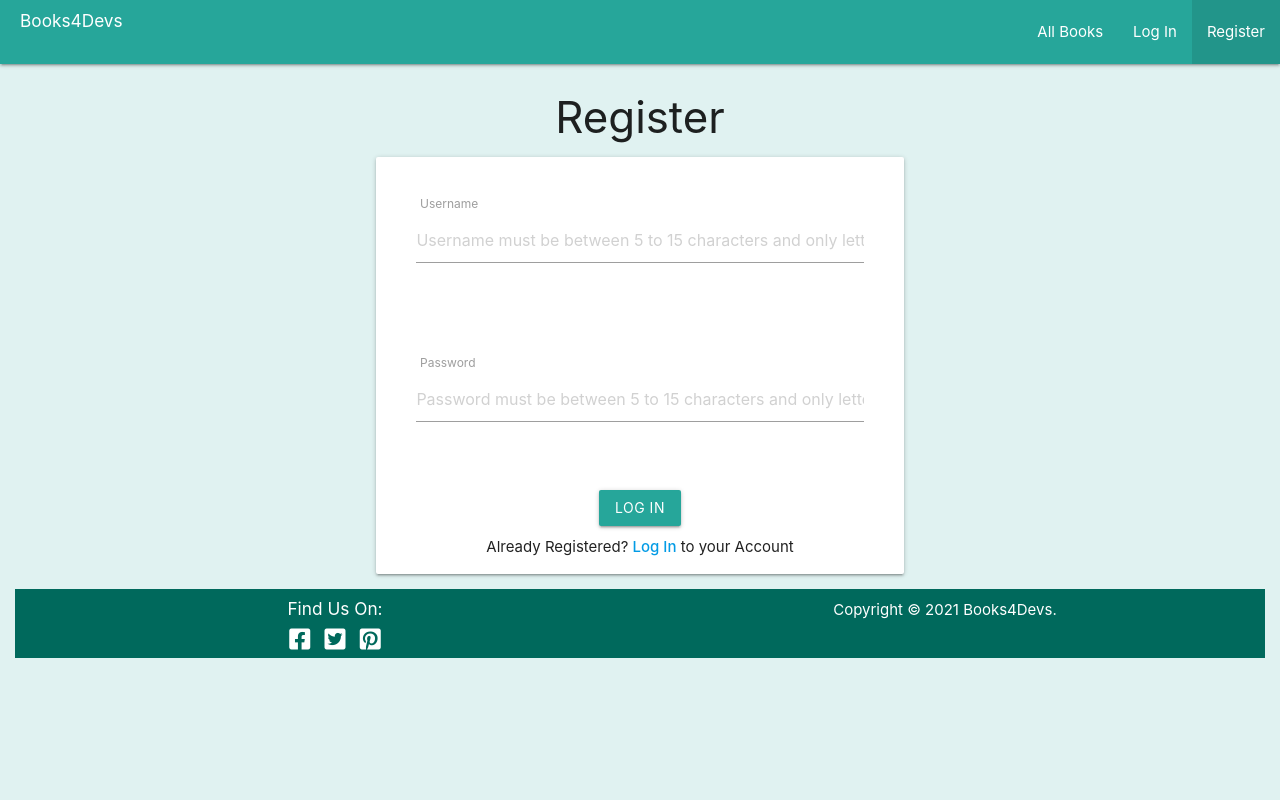
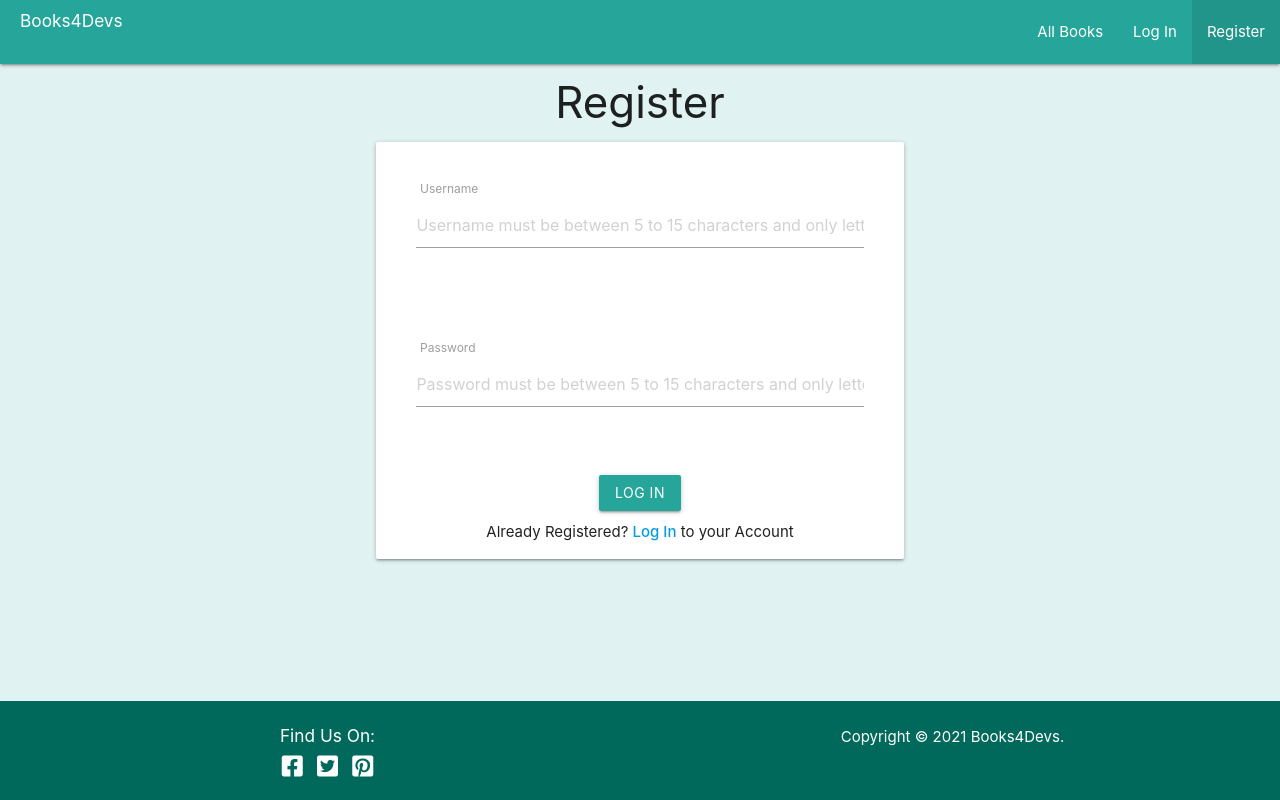
Before and after one commit to PhillyJB/Books4Devs, a Flask app: page /register in a window 1280 px wide. Run offline with Flask 2, Linux system fonts and the light colour scheme; some libraries are stand-ins or nearby versions.

Commit message:
formatted all pages and flash messages and tested all site functionality

```diff
--- a/static/css/styles.css
+++ b/static/css/styles.css
@@ -11,13 +11,14 @@ h3 {
 
 body {
   background-color: #e0f2f1;
+  height:100vh;
+  margin:0;
   display: flex;
-  min-height: 100vh;
-  flex-direction: column;
+  flex-direction:column;
 }
 
-main {
-  flex: 1 0 auto;
+footer {
+  margin-top:auto;
 }
 
 /*----Navbar section------*/
@@ -101,7 +102,6 @@ main {
 /*----add book form------*/
 
 .add-form-col form {
-  align-items: center;
   margin: auto;
   width: 80%;
 }
@@ -212,6 +212,14 @@ main {
   margin-bottom: 20px;
 }
 
+@media (max-width: 992px) {
+.book-content h5 {
+  margin-top: 10px;
+  padding-top: 10px;
+}
+
+}
+
 .book-content .btn {
   margin: 5px;
 }
--- a/templates/base.html
+++ b/templates/base.html
@@ -21,20 +21,24 @@
 <body>
     <!-- Responsive navbars-->
     <!-- Materialize main nav bar-->
+    <header>
+        <div class="navbar-fixed">
             <nav>
-        <div class="nav-wrapper col s12">
+                <div class="nav-wrapper">
                     <a href="{{ url_for('index') }}" class="brand-logo">
                         <h6>Books4Devs</h6>
                     </a>
                     <a href="#" data-target="mobile-demo" class="sidenav-trigger"><i class="fas fa-bars"></i></a>
                     <ul class="right hide-on-med-and-down" id="navigation">
                         {% set active_page = active_page %}
-                <li class="{{ 'active' if active_page == 'index' }}"><a href="{{ url_for('index') }}">All Books</a>
+                        <li class="{{ 'active' if active_page == 'index' }}"><a href="{{ url_for('index') }}">All
+                                Books</a>
                         </li>
                         {% if session.user %}
                         <li class="{{ 'active' if active_page == 'profile' }}"><a
                                 href="{{ url_for('profile', username=session['user']) }}">My Books</a></li>
-                <li class="{{ 'active' if active_page == 'add_book' }}"><a href="{{ url_for('add_book') }}">Add a
+                        <li class="{{ 'active' if active_page == 'add_book' }}"><a href="{{ url_for('add_book') }}">Add
+                                a
                                 Book</a></li>
                         <li><a href="{{ url_for('logout') }}">Log Out</a></li>
                         {% else %}
@@ -46,6 +50,7 @@
                     </ul>
                 </div>
             </nav>
+        </div>
         <!-- Materialize mobile side bar-->
         <ul class="sidenav" id="mobile-demo">
             <li class="{{ 'active' if active_page == 'index' }}"><a href="{{ url_for('index') }}">All Books</a></li>
@@ -61,6 +66,8 @@
             </li>
             {% endif %}
         </ul>
+    </header>
+    <main>
         <!--Flash messages-->
         <div class="row">
             {% with messages = get_flashed_messages() %}
@@ -75,6 +82,7 @@
         {% endwith %}
         {% block content %}
         {% endblock %}
+    </main>
     <!-- Footer-->
     <footer class="footer-section footer-copyright">
         <div class="row">
@@ -104,4 +112,5 @@
     {% block scripts %}
     {% endblock %}
 </body>
+
 </html>
```
Lines whose indentation alone changed are shown as unchanged.
